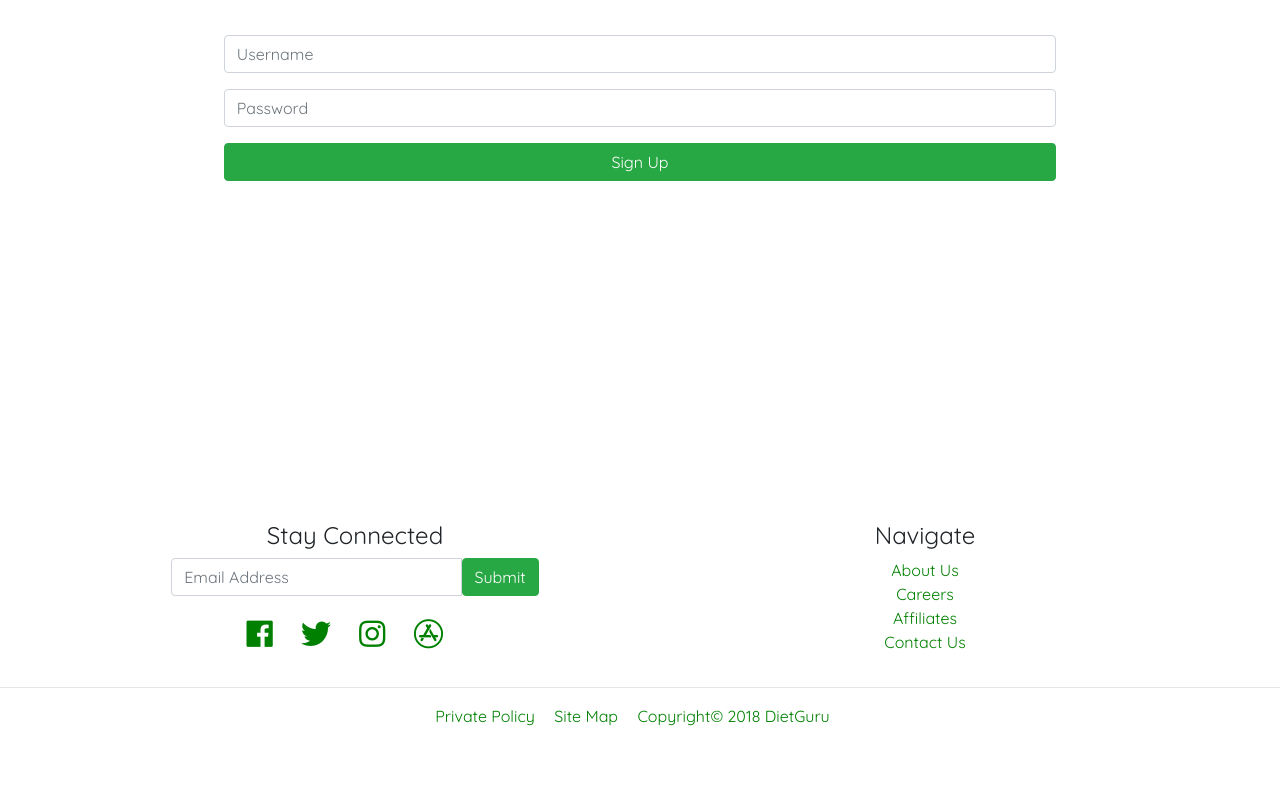
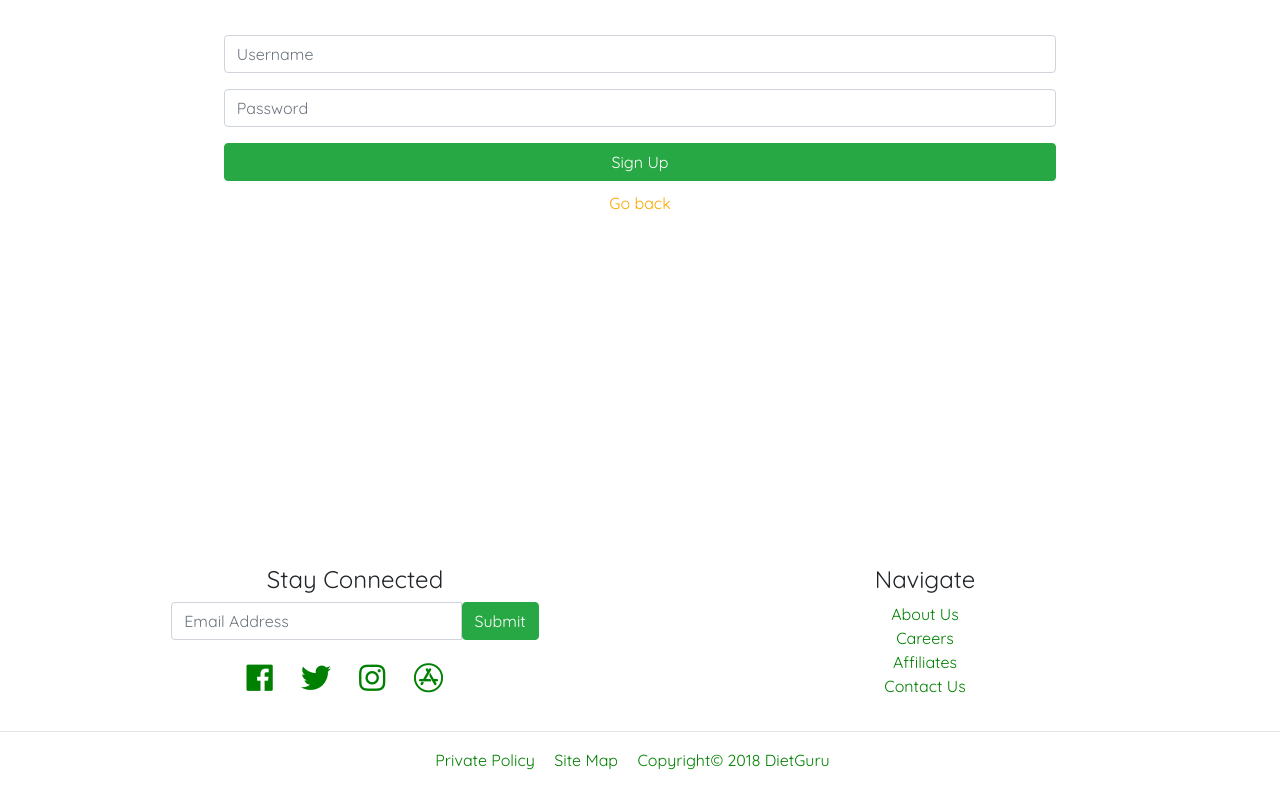
Before and after one commit to tom318267/dietguru, a Node server app: page /register in a window 1280 px wide. Shown: the part 232-1020 px from the top of the page. Before the commit the page ends 958 px from the top, so only its background shows below. Run offline with Node 20, Linux system fonts and the light colour scheme; some libraries are stand-ins or nearby versions.

Commit message:
go-back button

```diff
--- a/public/diet.css
+++ b/public/diet.css
@@ -164,6 +164,12 @@ nav#foot a:hover {
 
 #sign-up-login {
   padding-bottom: 30px;
+}
+
+#go-back {
+  display: inline-block;
+  padding: 10px 0;
+  color: orange;
 }
 
 
--- a/views/login.ejs
+++ b/views/login.ejs
@@ -10,6 +10,7 @@
     <input type="password" class="form-control" name="password" placeholder="Password">
   </div>
   <button type="submit" class="btn btn-success btn-block">Submit</button>
+  <a id="go-back" href="/">Go back</a>
 </form>
 </div>
 
--- a/views/register.ejs
+++ b/views/register.ejs
@@ -10,6 +10,7 @@
     <input type="password" class="form-control" name="password" placeholder="Password">
   </div>
   <button type="submit" class="btn btn-success btn-block">Sign Up</button>
+  <a id="go-back" href="/">Go back</a>
 </form>
 </div>
 
```
